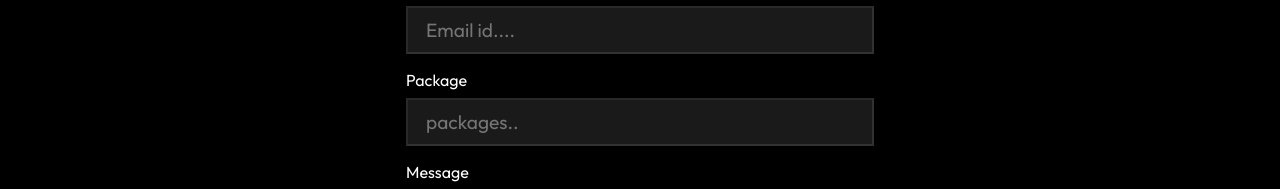
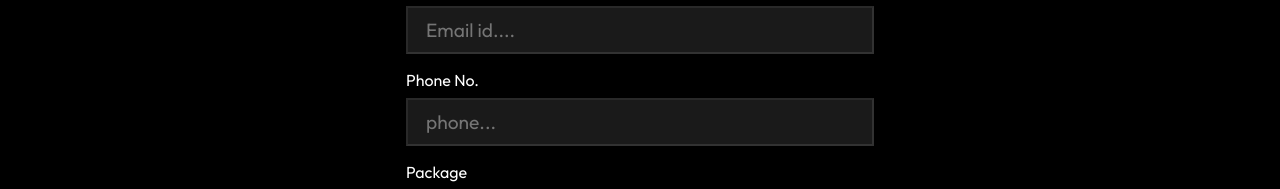
Before and after one commit to AR7pred/Portfolio, a React (Create React App) app: page /contact in a window 1280 px wide. Shown: the part 658-847 px from the top of the page. Built offline with nearby package versions, Linux system fonts and the light colour scheme; a web font is replaced by a local one.

Commit message:
2nd commit

```diff
--- a/src/components/Form.js
+++ b/src/components/Form.js
@@ -11,8 +11,8 @@ const Form = () => {
         <input type='text' name='Name' placeholder='name...' autoComplete='off' required></input>
         <label>Email</label>
         <input type='email' name='Email' placeholder='Email id....' autoComplete='off' required></input>
-        {/* <label>Subject</label>
-        <input type='text' name='Subject' placeholder='Sub...' autoComplete='off' required></input> */}
+        <label>Phone No.</label>
+        <input type='number' name='Phone No.' placeholder='phone...' autoComplete='off' required></input>
         <label>Package</label>
         <input type='text' name='Package' placeholder='packages..' autoComplete='off'></input>
         <label>Message</label>
```
